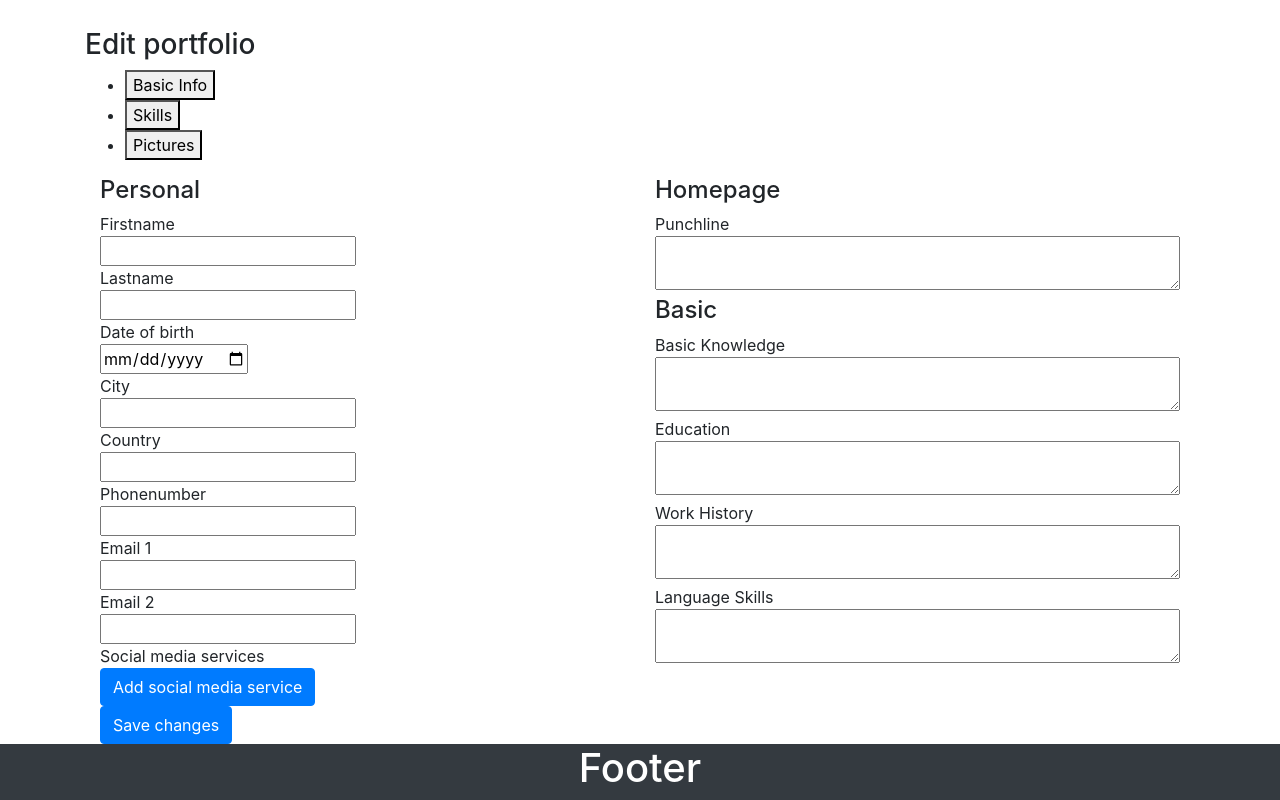
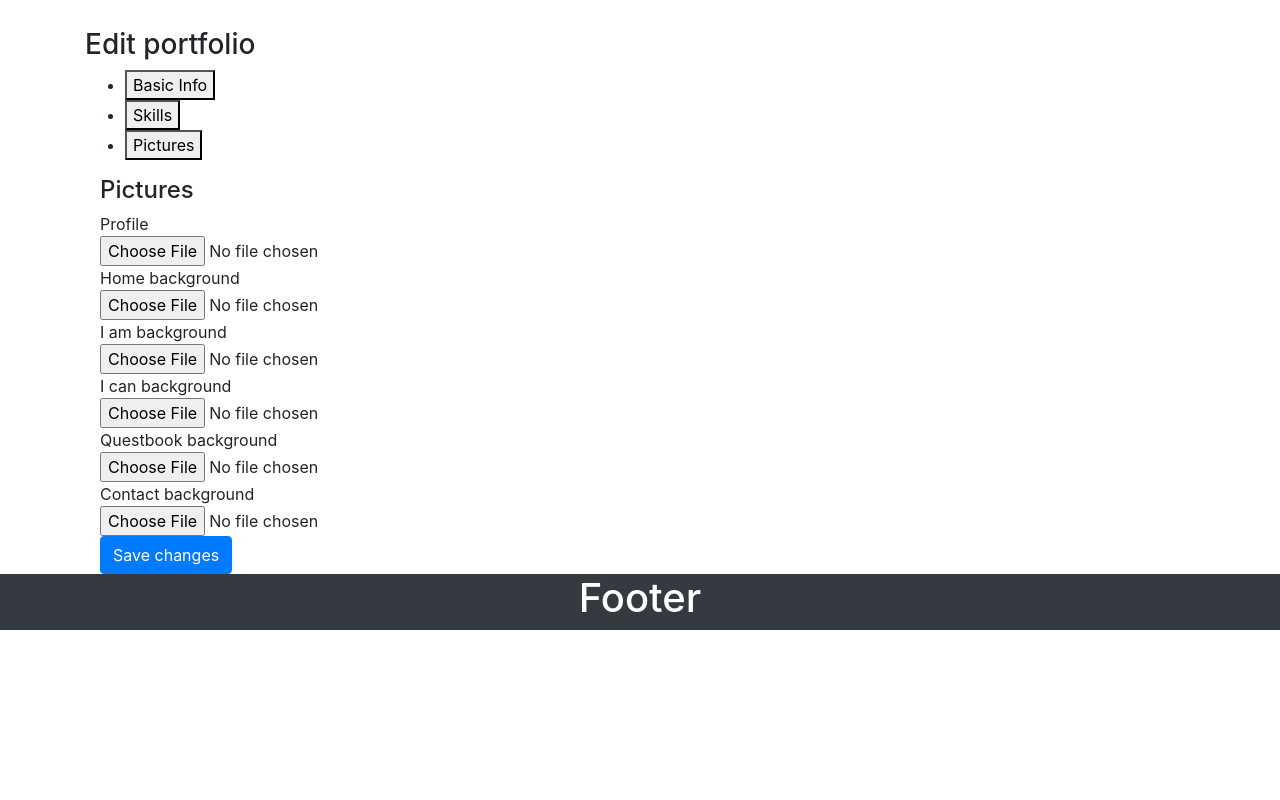
Before and after one commit to toni-mahilainen/WebPortfolio, a React (Create React App) app: page / in a window 1280 px wide. Shown: the part 828-1628 px from the top of the page. After the commit the page ends 1458 px from the top, so only its background shows below. Built offline with nearby package versions, Linux system fonts and the light colour scheme.

Commit message:
Lounasta

```diff
--- a/src/Components/EditPortfolio/editPortfolio.jsx
+++ b/src/Components/EditPortfolio/editPortfolio.jsx
@@ -4,25 +4,159 @@ import { Container, Row, Col, Button } from 'react-bootstrap';
 import Axios from 'axios';
 
 class PictureEdit extends Component {
+    constructor() {
+        super();
+        this.state = {
+            ProfilePicUrl: "",
+            HomePicUrl: "",
+            IamPicUrl: "",
+            IcanPicUrl: "",
+            QuestbookPicUrl: "",
+            ContactPicUrl: "",
+        }
+        this.extractFilename = this.extractFilename.bind(this);
+        this.handleValueChange = this.handleValueChange.bind(this);
+        this.handleSubmit = this.handleSubmit.bind(this);
+    }
+
+    // Extracts a filename from the path
+    extractFilename(path) {
+        if (path.substr(0, 12) === "C:\\fakepath\\")
+            return path.substr(12); // modern browser
+        let x;
+        x = path.lastIndexOf('/');
+        if (x >= 0) // Unix-based path
+            return path.substr(x + 1);
+        x = path.lastIndexOf('\\');
+        if (x >= 0) // Windows-based path
+            return path.substr(x + 1);
+        return path; // just the file name
+    }
+
+    handleValueChange(input) {
+        // Depending input field, the right state will be updated
+        let inputId = input.target.id;
+        let fileName = this.extractFilename(input.target.value)
+
+        let imageUrl = "https://webportfolio.blob.core.windows.net/images/testiKäyttäjä/" + fileName.replace(" ", "");
+
+        switch (inputId) {
+            case "profilePicInput":
+                this.setState({
+                    ProfilePicUrl: imageUrl
+                });
+                const selectedProfileFile = document.getElementById(inputId).files;
+                console.log(selectedProfileFile);
+                break;
+
+            case "homePicInput":
+                this.setState({
+                    HomePicUrl: imageUrl
+                });
+                break;
+
+            case "iamPicInput":
+                this.setState({
+                    IamPicUrl: imageUrl
+                });
+                break;
+
+            case "icanPicInput":
+                this.setState({
+                    IcanPicUrl: imageUrl
+                });
+                break;
+
+            case "questbookPicInput":
+                this.setState({
+                    QuestbookPicUrl: imageUrl
+                });
+                break;
+
+            case "contactPicInput":
+                this.setState({
+                    ContactPicUrl: imageUrl
+                });
+                break;
+
+            default:
+                break;
+        }
+    }
+
+    handleSubmit() {
+        // Create an object for request
+        const imageObj = {
+            Profile: [{
+                TypeID: 1,
+                Url: this.state.ProfilePicUrl
+            }],
+            Home: [{
+                TypeID: 2,
+                Url: this.state.HomePicUrl
+            }],
+            Iam: [{
+                TypeID: 3,
+                Url: this.state.IamPicUrl
+            }],
+            Ican: [{
+                TypeID: 4,
+                Url: this.state.IcanPicUrl
+            }],
+            Questbook: [{
+                TypeID: 5,
+                Url: this.state.QuestbookPicUrl
+            }],
+            Contact: [{
+                TypeID: 6,
+                Url: this.state.ContactPicUrl
+            }]
+        }
+
+        // Settings for axios requests
+        const settings = {
+            url: 'https://localhost:5001/api/images/17',
+            method: 'POST',
+            headers: {
+                "Accept": "application/json",
+                "Content-Type": "application/json"
+            },
+            data: imageObj
+        };
+
+        // Requests
+        const imagePost = Axios(settings);
+
+        Promise.all([imagePost])
+            .then((responses) => {
+                if (responses[0].status >= 200 && responses[0].status < 300) {
+                    alert("Images added succesfully!")
+                } else {
+                    console.log(responses[0].data);
+                    alert("Problems!!")
+                }
+            })
+    }
+
     render() {
         return (
             <Container>
                 <Row>
                     <Col>
                         <h4>Pictures</h4>
-                        <form>
+                        <form onSubmit={this.handleSubmit}>
                             Profile <br />
-                            <input id="profilePicInput" type="file" /><br />
+                            <input id="profilePicInput" type="file" onChange={this.handleValueChange} /><br />
                             Home background <br />
-                            <input id="homePicInput" type="file" /><br />
+                            <input id="homePicInput" type="file" onChange={this.handleValueChange} /><br />
                             I am background <br />
-                            <input id="iamPicInput" type="file" /><br />
+                            <input id="iamPicInput" type="file" onChange={this.handleValueChange} /><br />
                             I can background <br />
-                            <input id="icanPicInput" type="file" /><br />
+                            <input id="icanPicInput" type="file" onChange={this.handleValueChange} /><br />
                             Questbook background <br />
-                            <input id="questbookPicInput" type="file" /><br />
+                            <input id="questbookPicInput" type="file" onChange={this.handleValueChange} /><br />
                             Contact background <br />
-                            <input id="contactPicInput" type="file" /><br />
+                            <input id="contactPicInput" type="file" onChange={this.handleValueChange} /><br />
                             <Button type="submit">Save changes</Button>
                         </form>
                     </Col>
@@ -102,9 +236,6 @@ class SkillsEdit extends Component {
     handleValueChange(input) {
         // Depending input field, the right state will be updated
         let inputClassnName = input.target.className;
-        // let newProjectNameArray = this.state.ProjectName.slice();
-        // let newProjectLinkArray = this.state.ProjectLink.slice();
-        // let newProjectDescriptionArray = this.state.ProjectDescription.slice();
 
         switch (inputClassnName) {
             case "skillNameInput":
@@ -140,7 +271,7 @@ class SkillsEdit extends Component {
         }
 
         // Skill and projects to database
-        // Objects for requests
+        // Object for requests
         const skillObj = {
             Skill: {
                 SkillName: this.state.SkillName,
@@ -383,22 +514,22 @@ class InfoEdit extends Component {
     }
 
     handleSubmit() {
-        // // Content and social media links to database
-        // // Objects for requests
-        // const contentObj = {
-        //     Firstname: this.state.Firstname,
-        //     Lastname: this.state.Lastname,
-        //     Birthdate: this.state.DateOfBirth,
-        //     City: this.state.City,
-        //     Country: this.state.Country,
-        //     Emails: this.state.Emails,
-        //     Phonenumber: this.state.Phonenumber,
-        //     Punchline: this.state.Punchline,
-        //     BasicKnowledge: this.state.BasicKnowledge,
-        //     Education: this.state.Education,
-        //     WorkHistory: this.state.WorkHistory,
-        //     LanguageSkills: this.state.LanguageSkills
-        // };
+        // Content and social media links to database
+        // Objects for requests
+        const contentObj = {
+            Firstname: this.state.Firstname,
+            Lastname: this.state.Lastname,
+            Birthdate: this.state.DateOfBirth,
+            City: this.state.City,
+            Country: this.state.Country,
+            Emails: this.state.Emails,
+            Phonenumber: this.state.Phonenumber,
+            Punchline: this.state.Punchline,
+            BasicKnowledge: this.state.BasicKnowledge,
+            Education: this.state.Education,
+            WorkHistory: this.state.WorkHistory,
+            LanguageSkills: this.state.LanguageSkills
+        };
 
         let servicesObj = "";
         let servicesArray = [];
@@ -412,17 +543,17 @@ class InfoEdit extends Component {
             servicesArray.push(servicesObj);
         };
 
-        // // User ID automaattisesti jatkossa
-        // // Settings for axios requests
-        // const contentSettings = {
-        //     url: 'https://localhost:5001/api/portfoliocontent/content/17',
-        //     method: 'POST',
-        //     headers: {
-        //         "Accept": "application/json",
-        //         "Content-Type": "application/json"
-        //     },
-        //     data: contentObj
-        // };
+        // User ID automaattisesti jatkossa
+        // Settings for axios requests
+        const contentSettings = {
+            url: 'https://localhost:5001/api/portfoliocontent/content/17',
+            method: 'POST',
+            headers: {
+                "Accept": "application/json",
+                "Content-Type": "application/json"
+            },
+            data: contentObj
+        };
 
         const socialMediaSettings = {
             url: 'https://localhost:5001/api/socialmedia/17',
@@ -437,26 +568,16 @@ class InfoEdit extends Component {
         };
 
         // Requests
-        // const contentPost = Axios(contentSettings);
+        const contentPost = Axios(contentSettings);
         const socialMediaPost = Axios(socialMediaSettings);
 
-        // Promise.all([contentPost, socialMediaPost])
-        //     .then((responses) => {
-        //         if ((responses[0].status && responses[1].status) >= 200 && (responses[0].status && responses[1].status) < 300) {
-        //             alert("Content added succesfully!");
-        //         } else {
-        //             console.log(responses[0].data);
-        //             console.log(responses[1].data);
-        //             alert("Problems!!");
-        //         }
-        //     });
-
-        Promise.all([socialMediaPost])
+        Promise.all([contentPost, socialMediaPost])
             .then((responses) => {
-                if (responses[0].status >= 200 && responses[0].status < 300) {
+                if ((responses[0].status && responses[1].status) >= 200 && (responses[0].status && responses[1].status) < 300) {
                     alert("Content added succesfully!");
                 } else {
                     console.log(responses[0].data);
+                    console.log(responses[1].data);
                     alert("Problems!!");
                 }
             });
@@ -519,9 +640,9 @@ class EditPortfolio extends Component {
     constructor() {
         super();
         this.state = {
-            BasicInfo: true,
+            BasicInfo: "",
             Skills: "",
-            Pictures: ""
+            Pictures: true
         };
         this.handleNavClick = this.handleNavClick.bind(this);
     }
```
